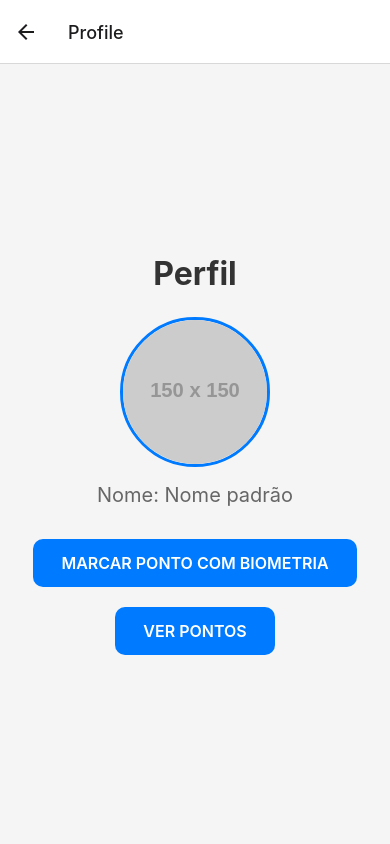
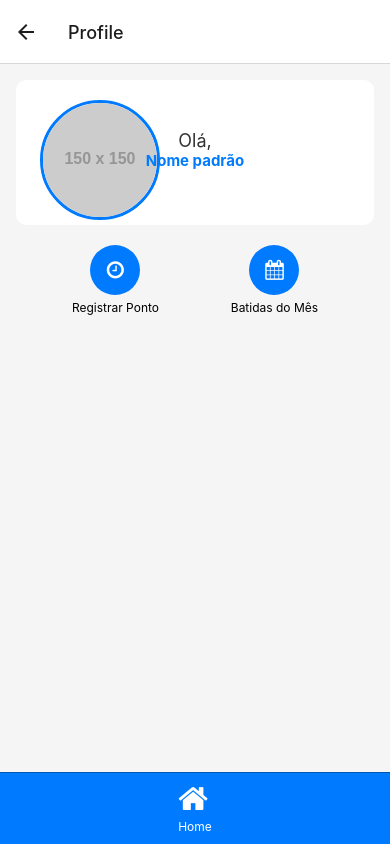
Before and after one commit to GHOSTPF/App-React-Native, a React Native app: screen /Profile in a window 390 px wide. Built offline with nearby package versions, Linux system fonts and the light colour scheme.

Commit message:
telas novas mas sem utilizar, ajeitar negrito e colocar api do google

```diff
--- a/App.tsx
+++ b/App.tsx
@@ -5,6 +5,7 @@ import PointsTableScreen from './screens/PointsTableScreen';
 import LoginScreen from './screens/LoginScreen';
 import { PointsProvider } from './screens/PointsProvider'; // Certifique-se de importar corretamente
 import RegisterScreen from './screens/RegisterScreen';
+
 const Stack = createStackNavigator();
 
 export default function App() {
--- a/package.json
+++ b/package.json
@@ -12,14 +12,17 @@
     "@react-native-async-storage/async-storage": "^1.24.0",
     "@react-navigation/native": "^6.1.18",
     "@react-navigation/stack": "^6.4.1",
+    "bootstrap-icons": "^1.11.3",
     "expo": "~51.0.28",
     "expo-camera": "^15.0.14",
     "expo-image-picker": "^15.0.7",
     "expo-local-authentication": "~14.0.1",
+    "expo-location": "^17.0.1",
     "expo-status-bar": "~1.12.1",
     "react": "18.2.0",
     "react-native": "0.74.5",
-    "react-native-action-sheet": "^2.2.0"
+    "react-native-action-sheet": "^2.2.0",
+    "react-native-vector-icons": "^10.1.0"
   },
   "devDependencies": {
     "@babel/core": "^7.20.0",
--- a/screens/PointsTableScreen.js
+++ b/screens/PointsTableScreen.js
@@ -1,4 +1,4 @@
-import React, { useEffect, useState } from 'react';
+import React from 'react';
 import { View, Text, FlatList, StyleSheet } from 'react-native';
 import { usePoints } from './PointsProvider';
 
@@ -10,10 +10,19 @@ export default function PointsTableScreen({ route }) {
     const [namePart, rest] = point.split(' bateu o ponto às ');
     const [timePart, datePart] = rest.split(' no dia ');
 
+    // Função para obter o nome do dia da semana
+    const getDayOfWeek = (dateString) => {
+      const [day, month, year] = dateString.split('/').map(Number); // Assume que o formato da data é "dd/mm/yyyy"
+      const date = new Date(year, month - 1, day); // Cria um objeto Date
+      const daysOfWeek = ['Domingo', 'Segunda-feira', 'Terça-feira', 'Quarta-feira', 'Quinta-feira', 'Sexta-feira', 'Sábado'];
+      return daysOfWeek[date.getDay()];
+    };
+
     return {
-      name: namePart, // Nome da pessoa
-      time: timePart, // Horário com AM/PM
-      date: datePart, // Dia
+      name: namePart,  // Nome da pessoa
+      time: timePart,  // Horário com AM/PM
+      date: datePart,  // Dia
+      dayOfWeek: getDayOfWeek(datePart), // Nome do dia da semana
     };
   };
 
@@ -26,6 +35,7 @@ export default function PointsTableScreen({ route }) {
         <Text style={styles.headerCell}>Pessoa</Text>
         <Text style={styles.headerCell}>Horário</Text>
         <Text style={styles.headerCell}>Dia</Text>
+        <Text style={styles.headerCell}>Dia da Semana</Text>
       </View>
       <FlatList
         data={parsedPoints}
@@ -35,6 +45,7 @@ export default function PointsTableScreen({ route }) {
             <Text style={styles.cell}>{item.name}</Text>
             <Text style={styles.cell}>{item.time}</Text>
             <Text style={styles.cell}>{item.date}</Text>
+            <Text style={styles.cell}>{item.dayOfWeek}</Text>
           </View>
         )}
         ListEmptyComponent={<Text style={styles.emptyText}>Nenhum ponto marcado.</Text>}
--- a/screens/ProfileScreen.js
+++ b/screens/ProfileScreen.js
@@ -5,6 +5,7 @@ import { Camera } from 'expo-camera';
 import * as LocalAuthentication from 'expo-local-authentication';
 import AsyncStorage from '@react-native-async-storage/async-storage';
 import { usePoints } from './PointsProvider'; // Importa o hook
+import Icon from 'react-native-vector-icons/FontAwesome';
 
 export default function ProfileScreen({ route, navigation }) {
   const { name } = route.params || { name: 'Nome padrão' };
@@ -13,15 +14,21 @@ export default function ProfileScreen({ route, navigation }) {
 
   useEffect(() => {
     async function loadData() {
+      try {
         const storedTimeStamp = await AsyncStorage.getItem('timeStamp');
         if (storedTimeStamp) {
-        setTimeStamp(storedTimeStamp);
+          // O uso de setTimeStamp foi removido, pois não está definido
+          // Você pode usar os dados carregados conforme necessário
+        }
+      } catch (error) {
+        console.error("Failed to load timeStamp", error);
       }
     }
     loadData();
   }, []);
 
   async function handleAuthentication() {
+    try {
       const isBiometricEnrolled = await LocalAuthentication.isEnrolledAsync();
       if (!isBiometricEnrolled) {
         return Alert.alert('Login', 'Nenhuma biometria encontrada. Por favor, cadastre uma biometria no dispositivo.');
@@ -42,14 +49,18 @@ export default function ProfileScreen({ route, navigation }) {
         });
         const newTimeStamp = `${name} bateu o ponto às ${currentTime} no dia ${currentDate}`;
 
-      // Atualiza o estado global de pontos
         setPoints(prevPoints => [...prevPoints, newTimeStamp]);
+        await AsyncStorage.setItem('timeStamp', newTimeStamp);
 
         navigation.navigate('PointsTableScreen', { name, timeStamp: newTimeStamp });
+      }
+    } catch (error) {
+      console.error("Failed to authenticate", error);
     }
   }
 
   async function selectImageFromGallery() {
+    try {
       const result = await ImagePicker.launchImageLibraryAsync({
         mediaTypes: ImagePicker.MediaTypeOptions.Images,
         allowsEditing: true,
@@ -60,9 +71,13 @@ export default function ProfileScreen({ route, navigation }) {
       if (!result.canceled) {
         setProfileImage(result.assets[0].uri);
       }
+    } catch (error) {
+      console.error("Failed to select image from gallery", error);
+    }
   }
 
   async function takePhoto() {
+    try {
       const { status } = await Camera.requestCameraPermissionsAsync();
       if (status === 'granted') {
         const result = await ImagePicker.launchCameraAsync({
@@ -76,6 +91,9 @@ export default function ProfileScreen({ route, navigation }) {
         }
       } else {
         Alert.alert('Permissão negada', 'É necessário permitir o uso da câmera para tirar fotos.');
+      }
+    } catch (error) {
+      console.error("Failed to take photo", error);
     }
   }
 
@@ -109,27 +127,40 @@ export default function ProfileScreen({ route, navigation }) {
 
   return (
     <View style={styles.container}>
-      <Text style={styles.title}>Perfil</Text>
+      {/* Card de Perfil */}
+      <View style={styles.profileCard}>
         <TouchableOpacity onPress={openActionSheet}>
           <Image
-          style={styles.image}
+            style={styles.profileImage}
             source={{ uri: profileImage }}
           />
         </TouchableOpacity>
-      <Text style={styles.name}>Nome: {name}</Text>
-      <TouchableOpacity style={styles.button} onPress={handleAuthentication}>
-        <Text style={styles.buttonText}>MARCAR PONTO COM BIOMETRIA</Text>
+        <Text style={styles.welcomeText}>Olá,</Text>
+        <Text style={styles.userName}>{name}</Text>
+      </View>
+
+      <View style={styles.actionButtons}>
+        <View style={styles.buttonContainer}>
+          <TouchableOpacity style={styles.roundButton} onPress={handleAuthentication}>
+            <Icon name="clock-o" size={20} color='white' />
           </TouchableOpacity>
+          <Text style={styles.buttonText}>Registrar Ponto</Text>
+        </View>
+        <View style={styles.buttonContainer}>
+          <TouchableOpacity style={styles.roundButton} onPress={() => navigation.navigate('PointsTableScreen')}>
+            <Icon name="calendar" size={20} color='white' />
+          </TouchableOpacity>
+          <Text style={styles.buttonText}>Batidas do Mês</Text>
+        </View>
+      </View>
 
-      {/* Removido a exibição do timeStamp */}
-
-      {/* Botão para navegar para a tela de pontos */}
-      <TouchableOpacity
-        style={[styles.button, { marginTop: 20 }]}
-        onPress={() => navigation.navigate('PointsTableScreen')}
-      >
-        <Text style={styles.buttonText}>VER PONTOS</Text>
+      {/* Footer com ícone de Home */}
+      <View style={styles.footer}>
+        <TouchableOpacity onPress={() => navigation.navigate('Home')}>
+          <Icon name="home" style={styles.footerIcon} />
+          <Text style={styles.footerText}>Home</Text>
         </TouchableOpacity>
+      </View>
     </View>
   );
 }
@@ -137,40 +168,83 @@ export default function ProfileScreen({ route, navigation }) {
 const styles = StyleSheet.create({
   container: {
     flex: 1,
-    justifyContent: 'center',
-    alignItems: 'center',
     padding: 16,
     backgroundColor: '#f5f5f5',
+    alignItems: 'center',
   },
-  title: {
-    fontSize: 32,
+  profileCard: {
+    width: '100%',
+    backgroundColor: '#ffffff',
+    padding: 20,
+    borderRadius: 10,
+    alignItems: 'center',
+    marginBottom: 20,
+    elevation: 5,
+  },
+  profileImage: {
+    width: 120,
+    height: 120,
+    borderRadius: 60,
+    borderWidth: 3,
+    borderColor: '#007BFF',
+    marginBottom: 10,
+    marginRight: 190,
+  },
+  welcomeText: {
+    fontSize: 18,
+    color: '#333',
+    marginTop: -100,
+  },
+  userName: {
+    fontSize: 15,
     fontWeight: 'bold',
     color: '#333',
-    marginBottom: 24,
+    marginBottom: 35,
+    color: '#007BFF',
   },
-  image: {
-    width: 150,
-    height: 150,
-    borderRadius: 75,
-    marginBottom: 16,
-    borderWidth: 3,
-    borderColor: '#007BFF',
+  actionButtons: {
+    flexDirection: 'row',
+    justifyContent: 'space-around', // Espaça os botões igualmente
+    width: '100%', // Garante que os botões ocupem toda a largura disponível
+    paddingHorizontal: 20, // Adiciona espaço nas laterais
   },
-  name: {
-    fontSize: 20,
-    color: '#666',
-    marginBottom: 32,
+  buttonContainer: {
+    alignItems: 'center',
   },
-  button: {
-    backgroundColor: '#007BFF',
-    paddingVertical: 14,
-    paddingHorizontal: 28,
-    borderRadius: 10,
-    elevation: 3,
+  roundButton: {
+    backgroundColor: '#007BFF', // Cor azul
+    borderRadius: 50,
+    padding: 10, // Ajusta o padding para o tamanho desejado
+    alignItems: 'center',
+    justifyContent: 'center',
+    width: 50, // Ajusta a largura para o padding
+    height: 50, // Ajusta a altura para o padding
   },
   buttonText: {
-    color: '#fff',
-    fontSize: 16,
-    fontWeight: '600',
+    marginTop: 5, // Espaçamento entre o botão e o texto
+    color: 'black', // Cor do texto
+    fontSize: 12, // Tamanho da fonte
+  },
+  footer: {
+    position: 'absolute',
+    bottom: 0,
+    left: 0,
+    right: 0,
+    backgroundColor: '#007BFF', // Cor de fundo azul
+    paddingVertical: 10,
+    borderTopWidth: 1,
+    borderTopColor: '#0056b3', // Borda superior mais escura
+    alignItems: 'center',
+    justifyContent: 'center',
+    elevation: 5, // Sombra para destaque
+  },
+  footerIcon: {
+    fontSize: 32,
+    color: 'white', // Cor do ícone
+  },
+  footerText: {
+    color: 'white',
+    fontSize: 12,
+    marginTop: 4,
   },
 });
```
Also changed, not shown: screens/PointConfirmationScreen.js (added, +88 -0 lines), 1 other file (tests, documents, lock files or other folders). Lines whose indentation alone changed are shown as unchanged.
